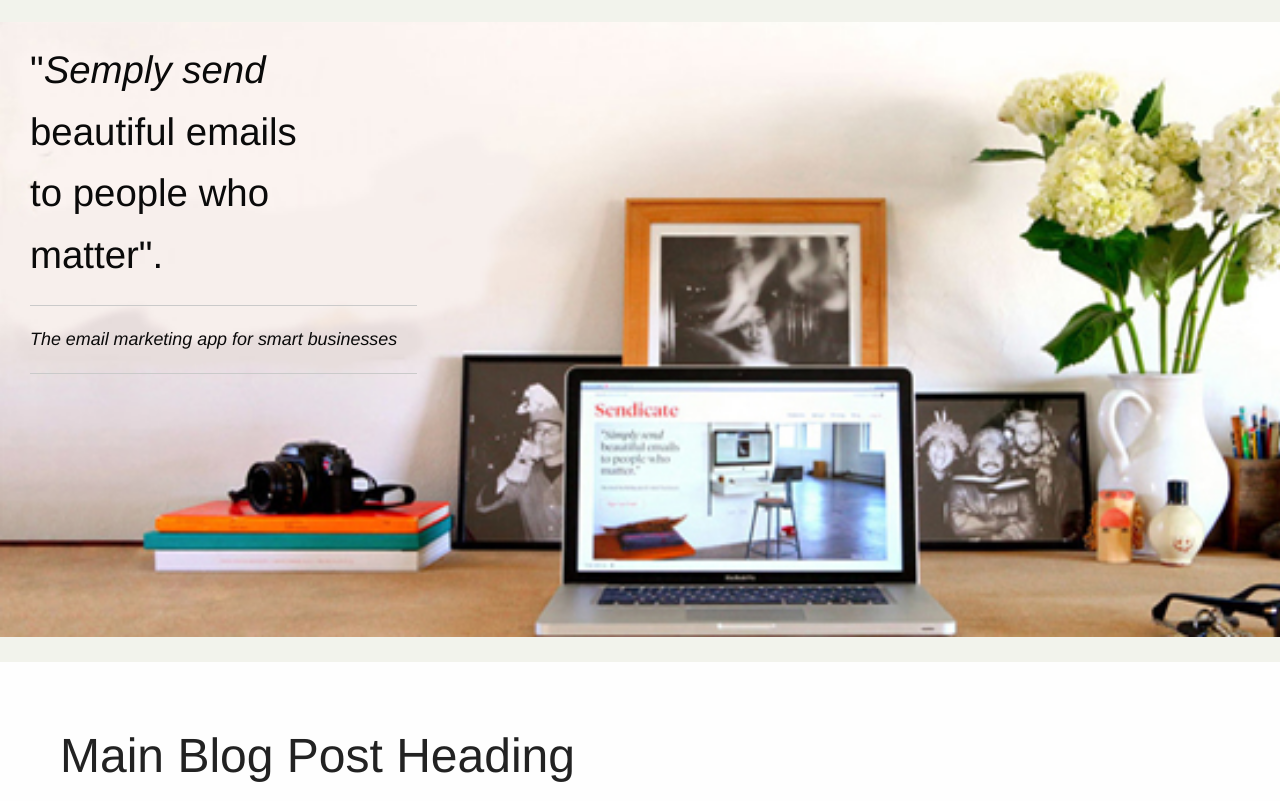
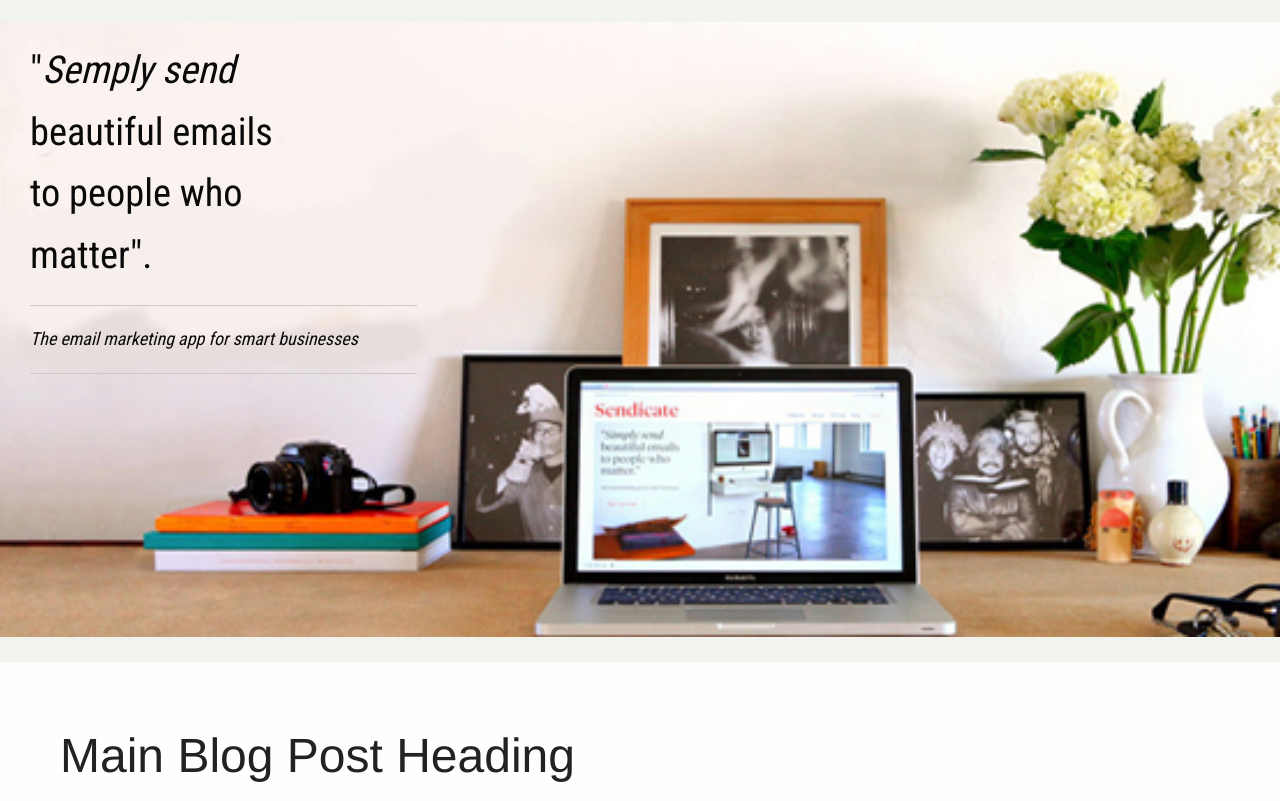
Before and after one commit to syntaxSizer/websitetWo, a plain HTML site: page index.HTML in a window 1280 px wide. Shown: the part 184-985 px from the top of the page. Drawn offline with Linux system fonts and the light colour scheme.

Commit message:
add google font

```diff
--- a/css/stylingsheet.css
+++ b/css/stylingsheet.css
@@ -1,9 +1,6 @@
-/*#all {*/
-
-border-left:173px solid;
-border-right:173px solid;
-
-
+body {
+    font-family: "Roboto Condensed";
+}
 #HEAD #text a {
     text-decoration: none;
     color: white;
@@ -138,15 +135,11 @@ h6 {
 #text a {
     color: white;
 }
-
-
-
-.head h1{
+.head h1 {
     padding-top: 12px;
     font-size: 9vw;
     color: yellow;
 }
-
 .logs {
     width: 20%;
 }
--- a/index.HTML
+++ b/index.HTML
@@ -10,6 +10,7 @@
     <link rel="stylesheet" href="css/foundation.css">
     <link rel="stylesheet" href="css/app.css">
     <link rel="stylesheet" href="css/stylingsheet.css">
+    <link href='https://fonts.googleapis.com/css?family=Roboto+Condensed:400,700' rel='stylesheet' type='text/css'>
     <title>GNOME</title>
 </head>
 
```
